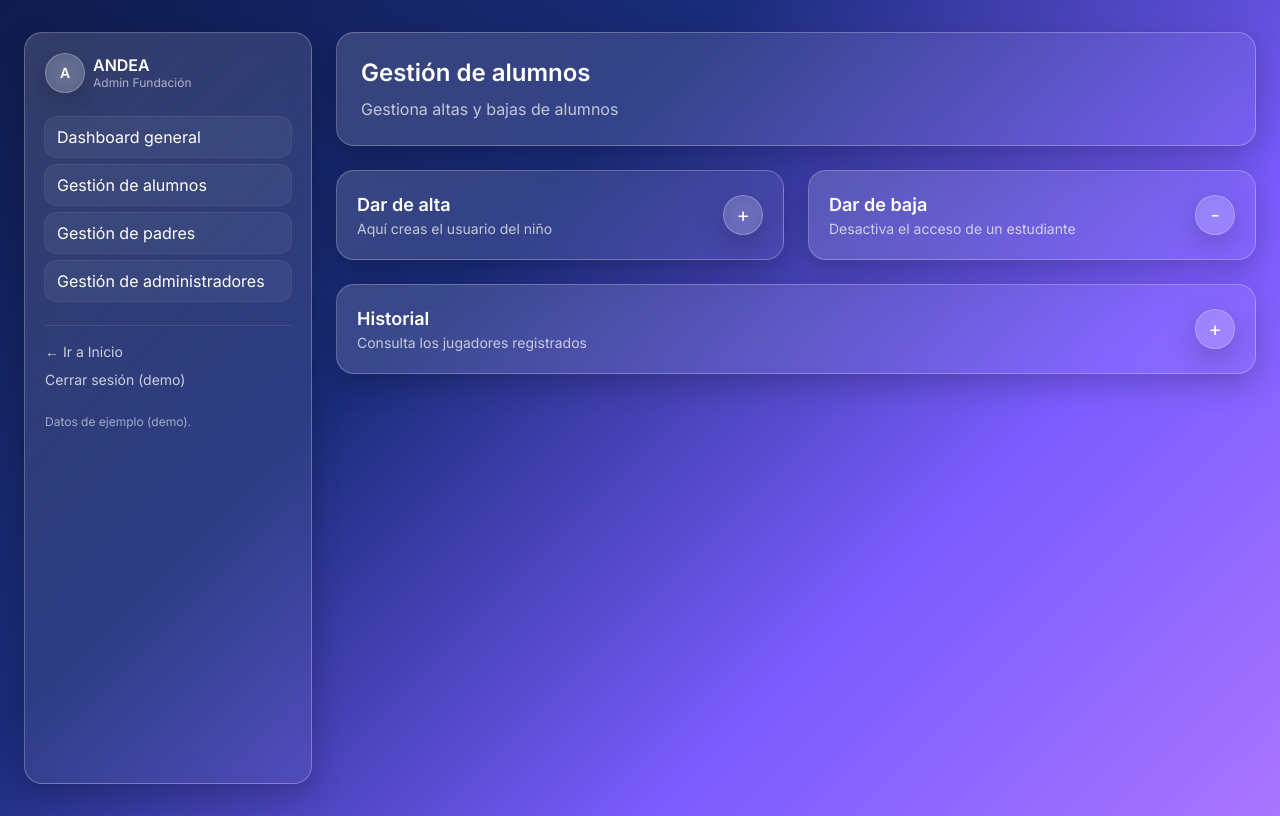
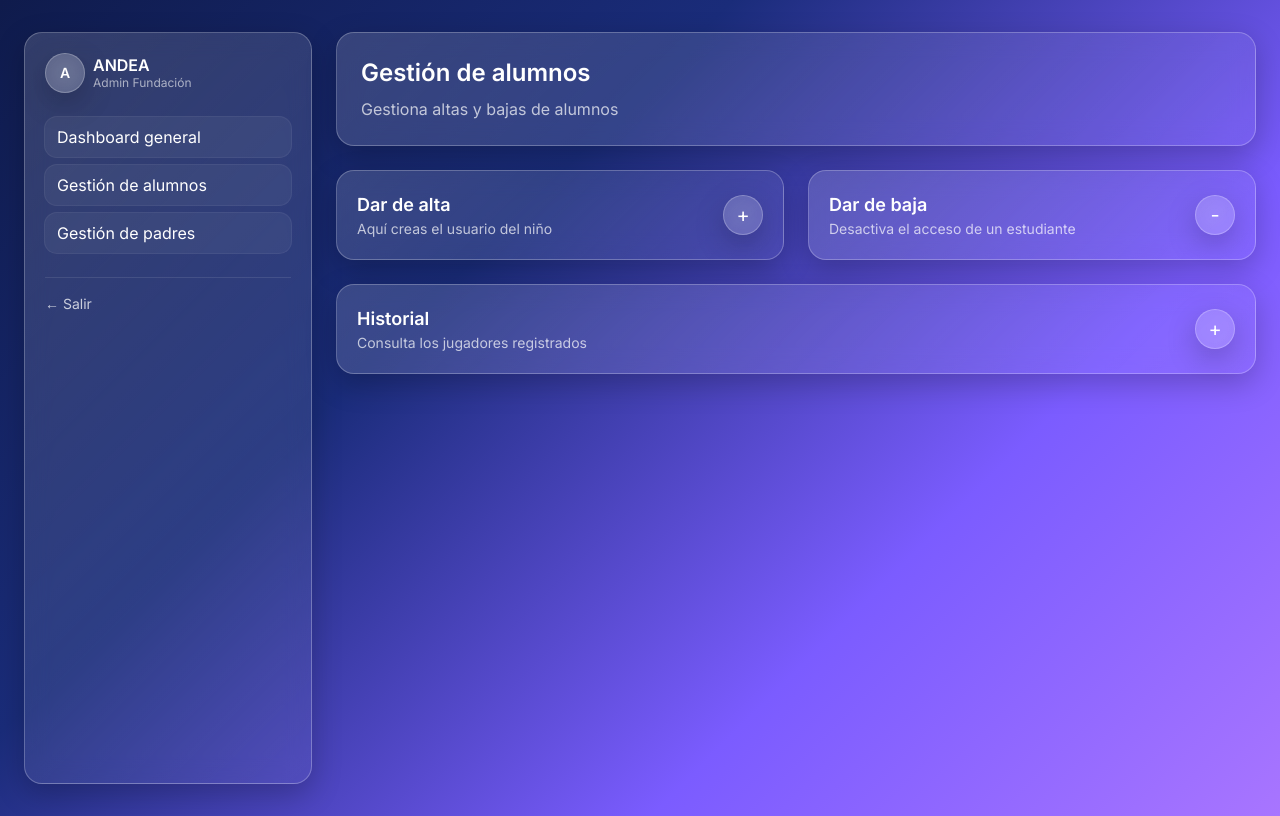
Before and after one commit to DanaeRam/andea-paginaweb, a Next.js app: page /admin/gestion-alumnos in a window 1280 px wide. Built offline with nearby package versions, Linux system fonts and the light colour scheme.

Commit message:
Eliminación de apartado de getsión de admins

```diff
--- a/app/admin/gestion-admins/page.js
+++ /dev/null
@@ -1,19 +0,0 @@
-"use client";
-
-import { useEffect, useState } from "react";
-export default function GestionPadresPage() {
-  return (
-    <div className="space-y-6">
-      <div className="card-glass p-6">
-        <h1 className="text-2xl font-semibold">
-          Gestión de administradores
-        </h1>
-        <p className="mt-2 text-white/70">
-          Gestiona el registro de administradores y sus permisos.
-        </p>
-      </div>
-
-
-    </div>
-  );
-}
--- a/app/admin/layout.js
+++ b/app/admin/layout.js
@@ -40,29 +40,18 @@ export default function AdminLayout({ children }) {
                 Gestión de padres
               </Link>
 
-              <Link
-                className="block rounded-xl px-3 py-2 bg-white/5 ring-1 ring-white/10 hover:bg-white/10"
-                href="/admin/gestion-admins"
-              >
-                Gestión de administradores
-              </Link>
             </div>
 
             <div className="mt-6 h-px w-full bg-white/10" />
 
             <div className="mt-4 space-y-2 text-sm text-white/75">
               <Link className="block hover:text-white" href="/">
-                ← Ir a Inicio
+                ← Salir
               </Link>
 
-              <Link className="block hover:text-white" href="/admin">
-                Cerrar sesión (demo)
-              </Link>
             </div>
 
-            <p className="mt-6 text-xs text-white/55">
-              Datos de ejemplo (demo).
-            </p>
+
           </aside>
 
           <section className="flex-1">
```
